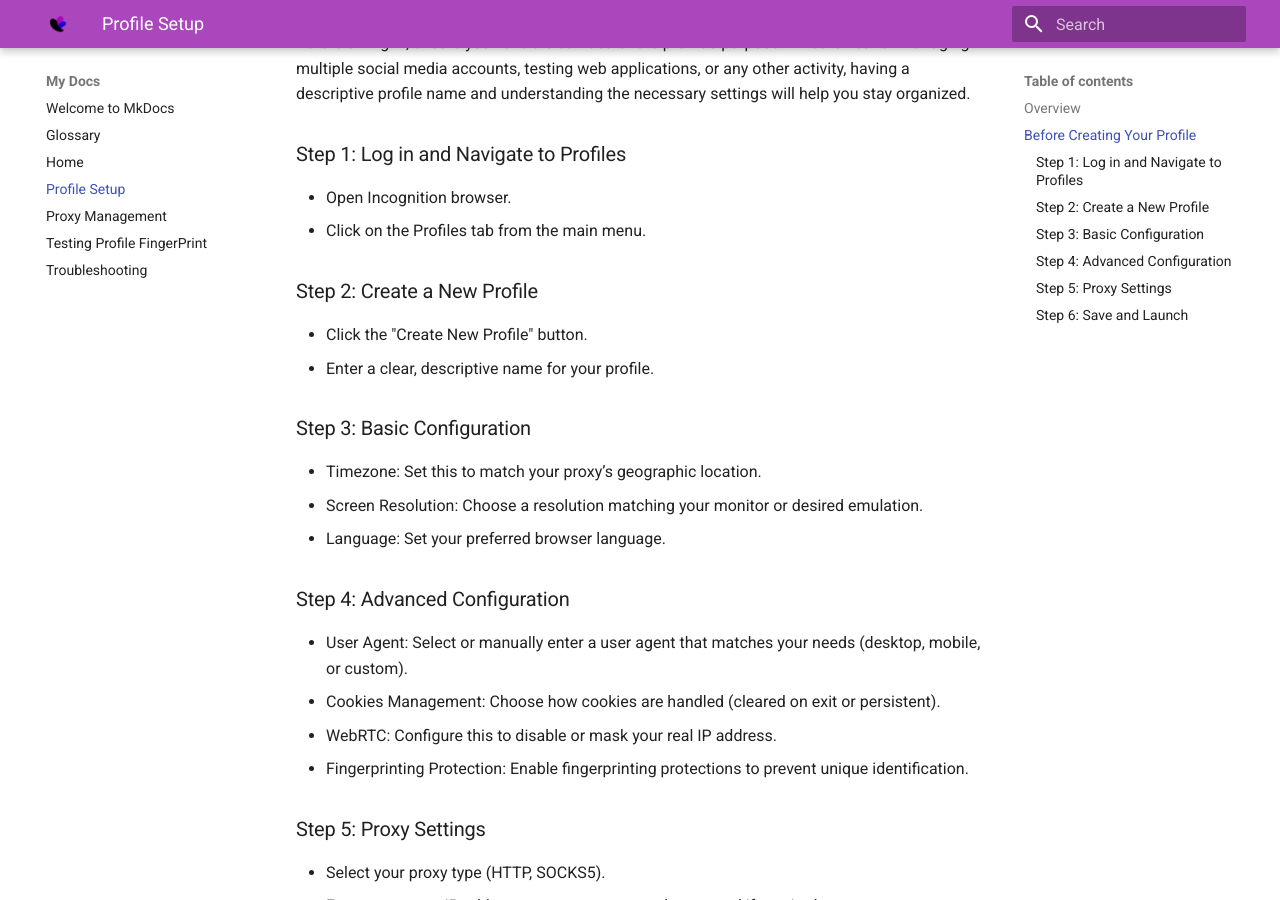
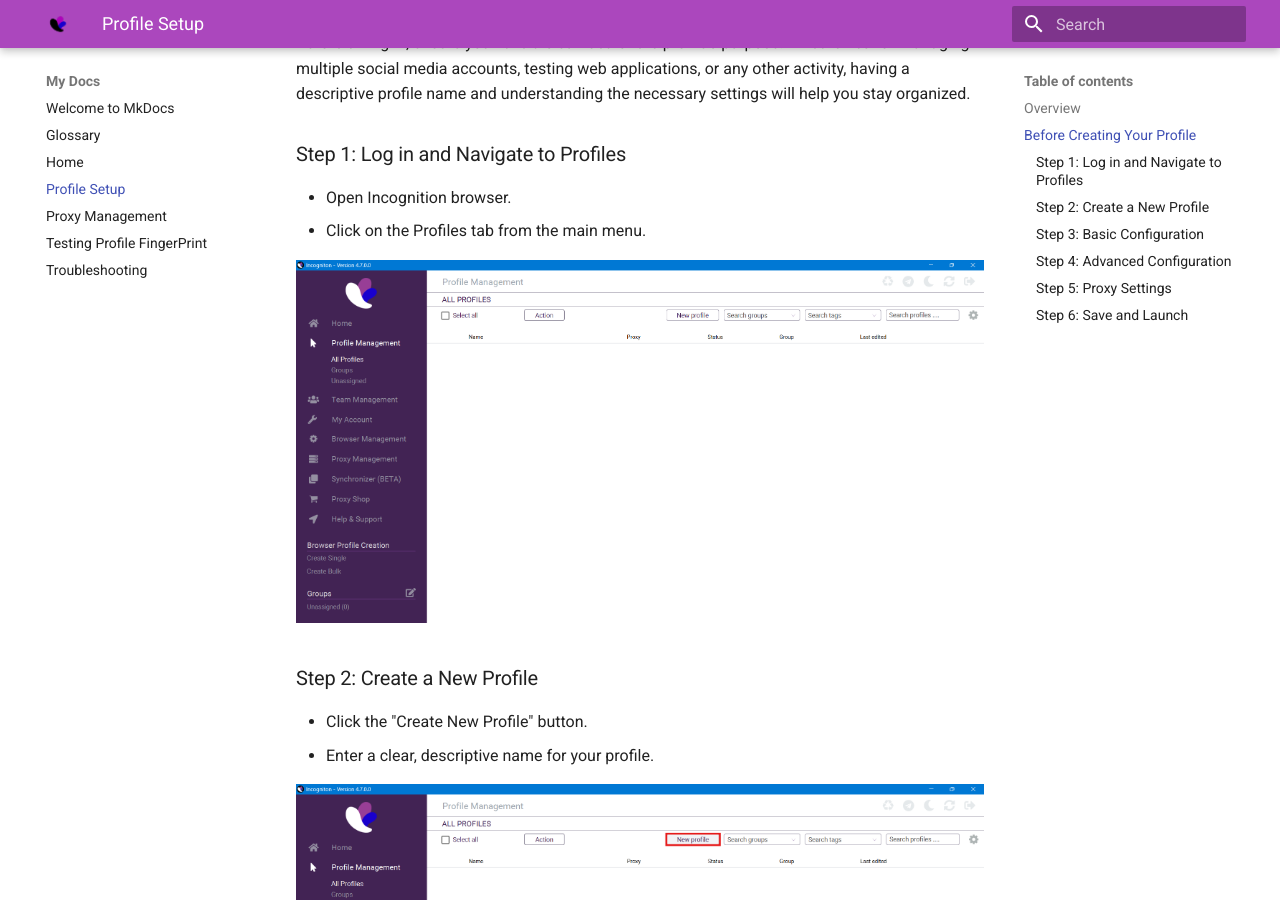
Before and after one commit to whatinthepeta/IncognitonDocumentation, an MkDocs documentation site: the page built from docs/profile.md, in a window 1280 px wide and 900 px high, scrolled down 394 px. Built offline with MkDocs 1.6.1 and Material for MkDocs 9.7.7, drawn with Linux system fonts in a browser that asks for light colours.

Commit message:
Upload images 1 & 2

```diff
--- a/docs/profile.md
+++ b/docs/profile.md
@@ -13,10 +13,14 @@
 - Open Incognition browser.
 - Click on the Profiles tab from the main menu.
 
+![Alt Text](assets/profile_photos/image1.png)
+
 ### Step 2: Create a New Profile
 
 - Click the "Create New Profile" button.
 - Enter a clear, descriptive name for your profile.
+
+![Alt Text](assets/profile_photos/image2.png)
 
 ### Step 3: Basic Configuration
 
```
Also changed, not shown: docs/assets/profile_photos/image1.png (added), docs/assets/profile_photos/image2.png (added).
